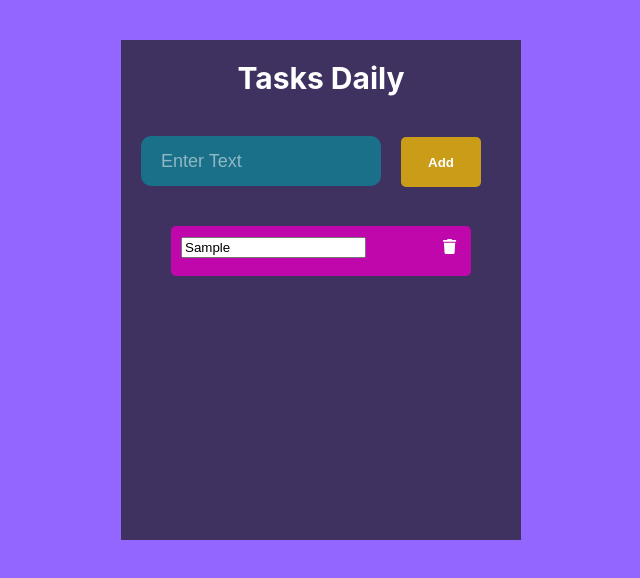
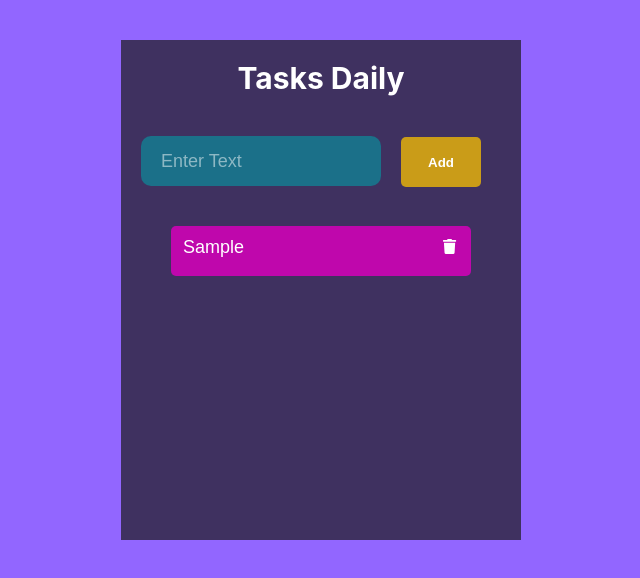
Before and after one commit to saloni0104/Tasks-daily, a React (Create React App) app: page / in a window 1280 px wide. Both pictures are taken after typing "Sample" into the empty fields and a click on the button "Add". Shown: the top 578 px of the page, without its empty margins (319-959 px from the left). Built offline with nearby package versions, Linux system fonts and the light colour scheme.

Commit message:
Editing function constructed

```diff
--- a/src/App.js
+++ b/src/App.js
@@ -22,6 +22,7 @@ class App extends React.Component {
     this.handleInput = this.handleInput.bind(this);     //Had to add this when error came state undefined
     this.addItem = this.addItem.bind(this);
     this.deleteItem = this.deleteItem.bind(this);
+    this.setUpdate = this.setUpdate.bind(this);
   }
 
   handleInput(e){
@@ -57,6 +58,18 @@ class App extends React.Component {
       })
   }
 
+  setUpdate(text, key) {
+    const items = this.state.items;
+    items.map(item => {
+      if(item.key===key){
+        item.text=text;
+      }
+    })
+    this.setState({
+      items:items
+    })
+  }
+
   render() {
     return (
       <div className="App">
@@ -71,7 +84,8 @@ class App extends React.Component {
           </form>
         </header>
         <ListItems items={this.state.items}
-        deleteItem = {this.deleteItem} />
+        deleteItem = {this.deleteItem}
+        setUpdate ={this.setUpdate} />
       </div>
     );
   }
--- a/src/ListItems.css
+++ b/src/ListItems.css
@@ -22,3 +22,14 @@
     margin: 0 5px;
     font-size: 15px;
 }
+
+.list p input{
+    background-color: transparent;
+    border: 0;
+    color: #fff;
+    font-size: 18px;
+}
+
+.list p input:focus{
+    outline: none;
+}
--- a/src/ListItems.js
+++ b/src/ListItems.js
@@ -9,7 +9,12 @@ function ListItems(props) {
        const listItems = items.map(item => {
            return <div className="list" key={item.key}>
                <p>
-                   <input type="text" id={item.text} value={item.text} />
+                   <input type="text" id={item.text} value={item.text}
+                   onChange ={
+                       (e) =>{
+                           props.setUpdate(e.target.value, item.key);
+                       }
+                   } />
                <span>
                    <FontAwesomeIcon className="faicons" icon="trash"
                     onClick={ () => props.deleteItem(item.key)} />
```
